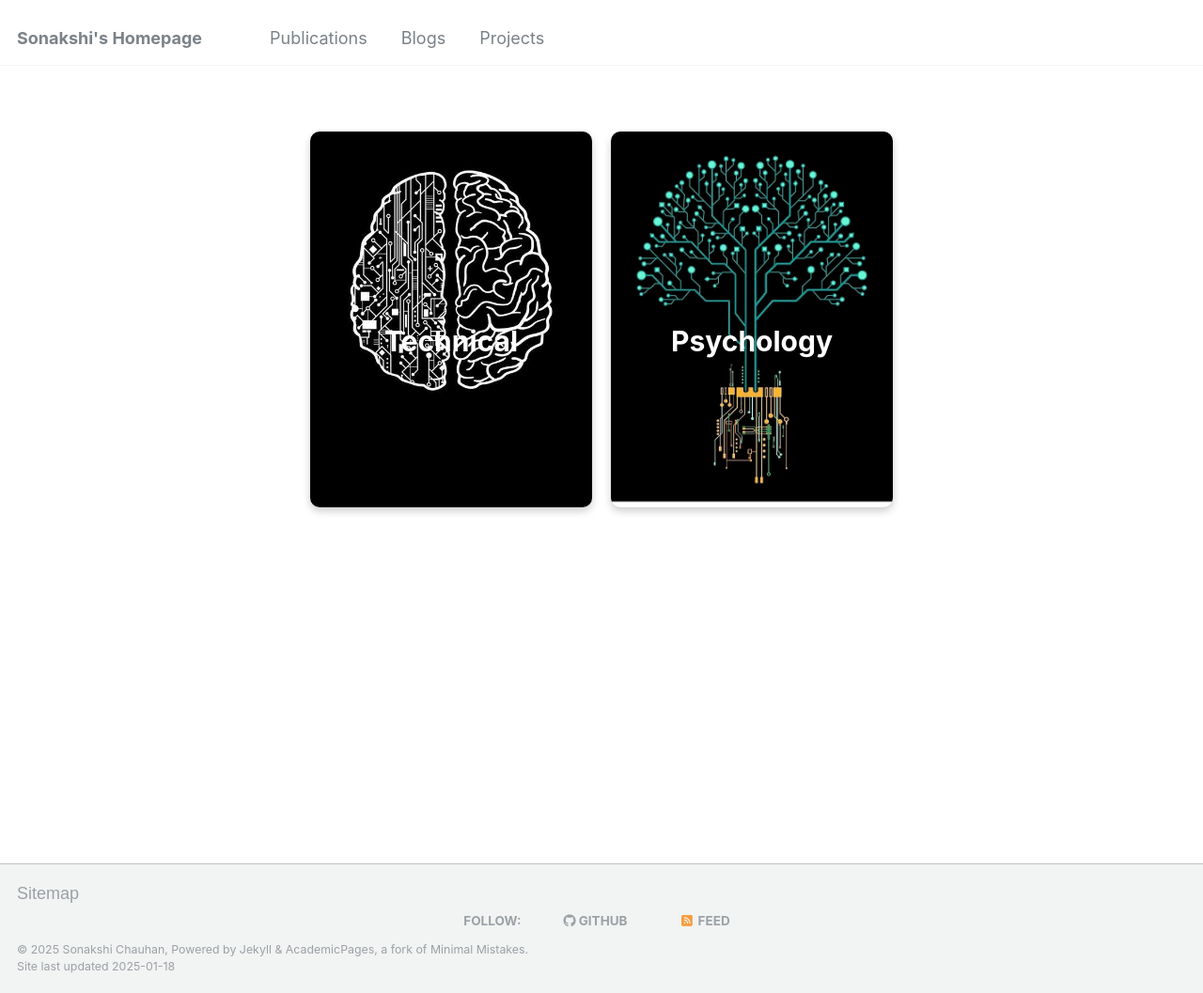
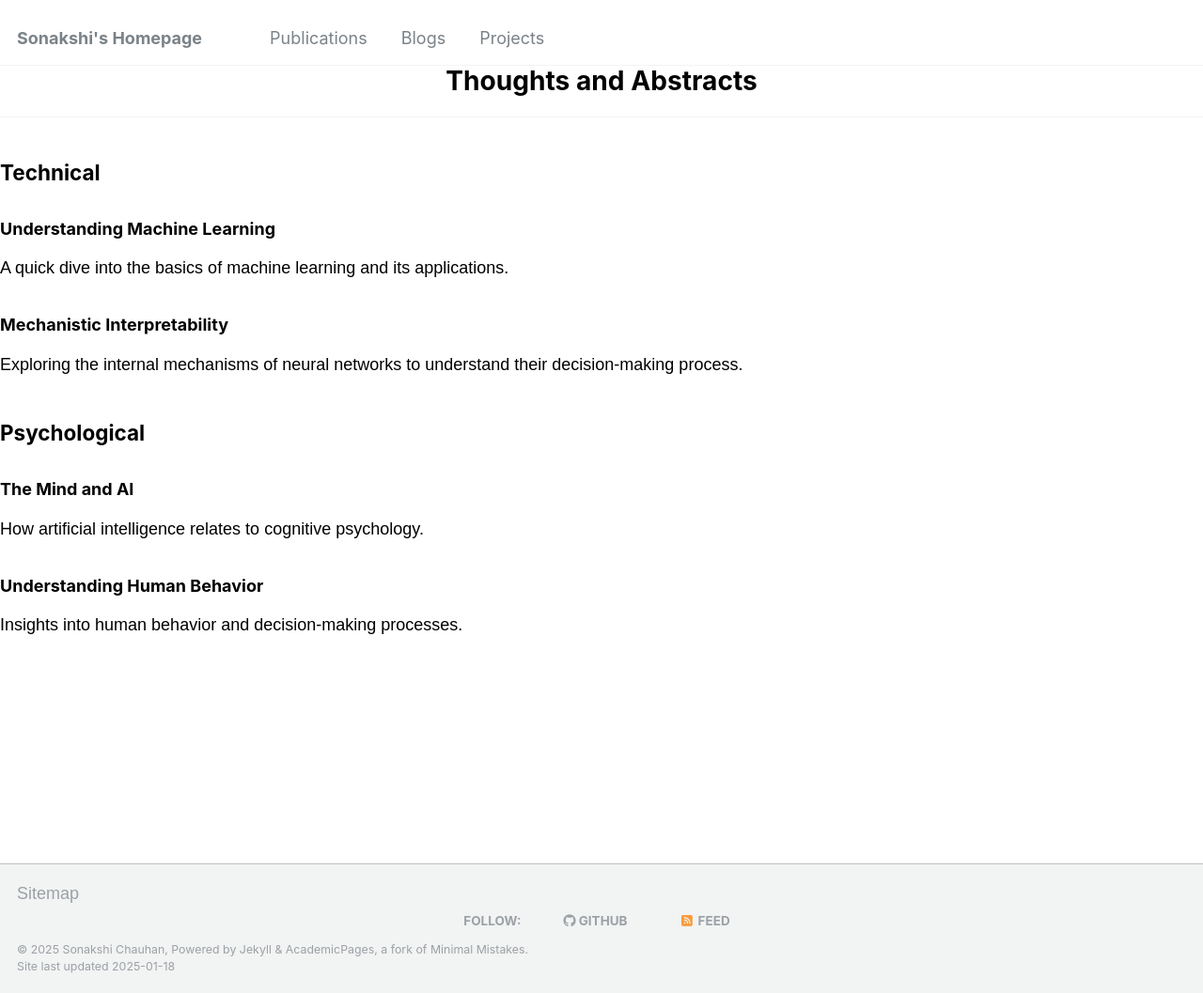
Before and after one commit to SonakshiChauhan/Sonakshi.github.io, a Jekyll site: the page built from _pages/blogs.md, in a window 1280 px wide and 1057 px high. Shown: the whole window at 94% size. Built offline with Jekyll 4.4.1, drawn with Linux system fonts in a browser that asks for light colours.

Commit message:
Update blogs.md

```diff
--- a/_pages/blogs.md
+++ b/_pages/blogs.md
@@ -1,13 +1,49 @@
 ---
 layout: default
-title: "Blog Categories"
+title: Blogs
 permalink: /blogs/
 ---
-<div class="blog-boxes">
-  <div class="blog-box technical">
+<section class="blog-section">
+ <section class="blog-section">
+  <h1>Thoughts and Abstracts</h1>
+  <hr> <!-- Horizontal line -->
+
+  <!-- Technical Blogs Section -->
+  <div class="blog-category">
     <h2>Technical</h2>
+    <div class="blog-cards">
+      <div class="blog-card">
+        <div class="blog-content">
+          <h3>Understanding Machine Learning</h3>
+          <p>A quick dive into the basics of machine learning and its applications.</p>
+        </div>
+      </div>
+      <div class="blog-card">
+        <div class="blog-content">
+          <h3>Mechanistic Interpretability</h3>
+          <p>Exploring the internal mechanisms of neural networks to understand their decision-making process.</p>
+        </div>
+      </div>
+    </div>
   </div>
-  <div class="blog-box psychology">
-    <h2>Psychology</h2>
+
+  <!-- Psychological Blogs Section -->
+  <div class="blog-category">
+    <h2>Psychological</h2>
+    <div class="blog-cards">
+      <div class="blog-card">
+        <div class="blog-content">
+          <h3>The Mind and AI</h3>
+          <p>How artificial intelligence relates to cognitive psychology.</p>
+        </div>
+      </div>
+      <div class="blog-card">
+        <div class="blog-content">
+          <h3>Understanding Human Behavior</h3>
+          <p>Insights into human behavior and decision-making processes.</p>
+        </div>
+      </div>
+    </div>
   </div>
-</div>
+</section>
+</section>
```
